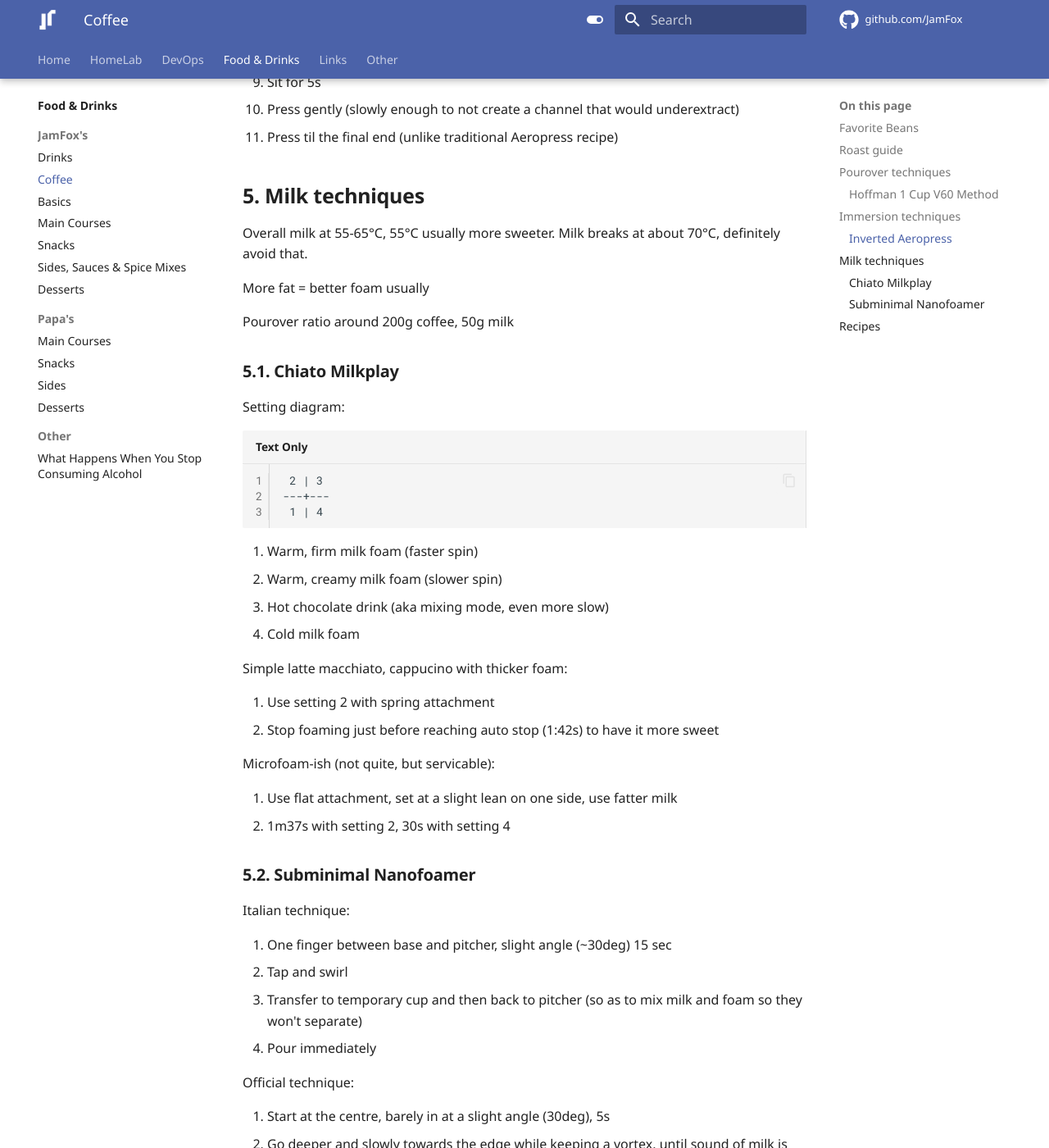
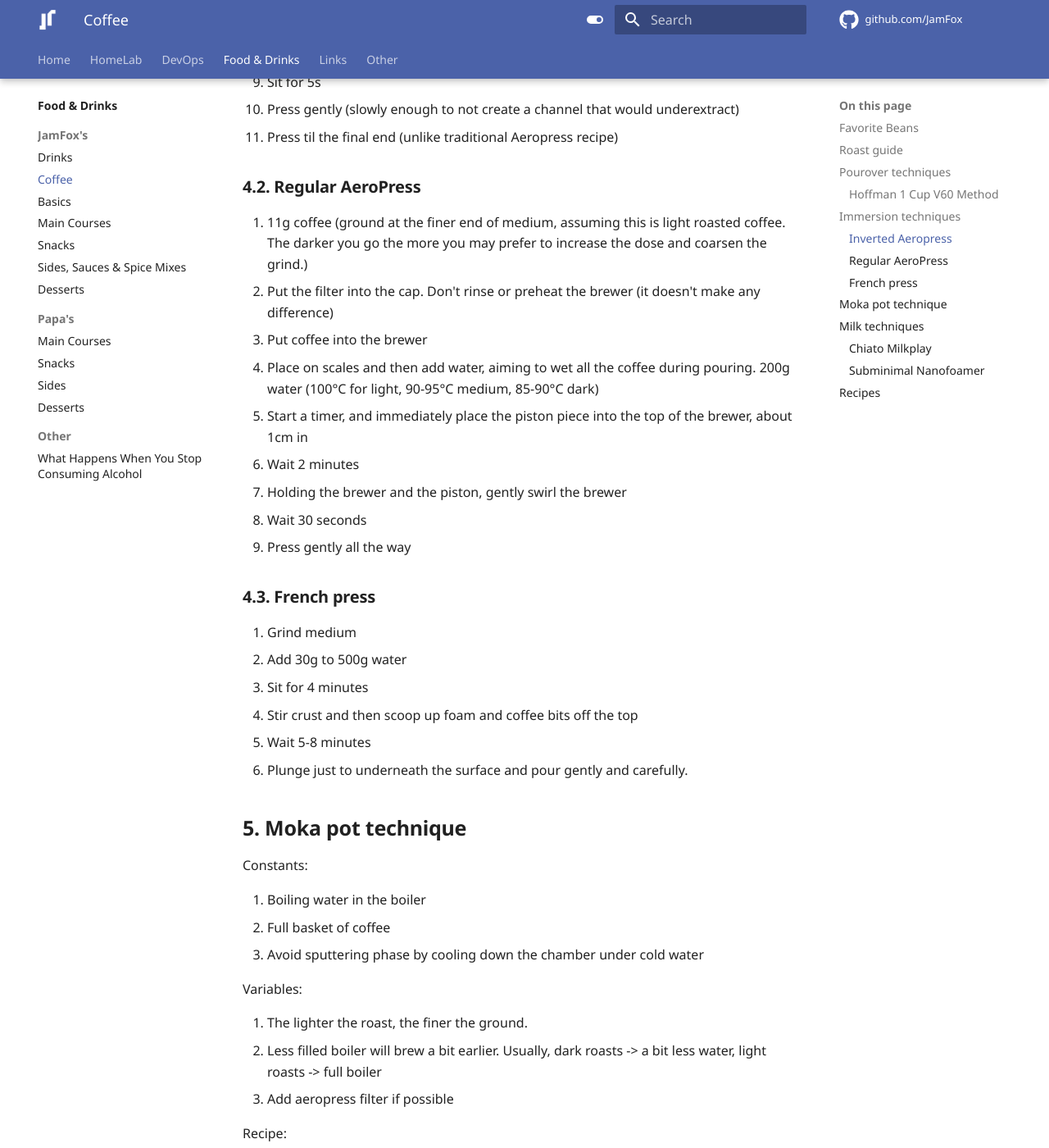
Before and after one commit to JamFox/docs.jamfox.dev, an MkDocs documentation site: the page built from docs/content/food/coffee.md, in a window 1280 px wide and 1400 px high, scrolled down 3630 px. Shown: the whole window at 82% size. Built offline with MkDocs 1.6.1 and Material for MkDocs 9.7.7, drawn with Linux system fonts in a browser that asks for light colours; plug-ins that fetch from the network failed and are left out; comment, search, counter and statistics services are not loaded; some of the changed text lies outside the part shown.

Commit message:
add a bunch of tech

```diff
--- a/docs/content/food/coffee.md
+++ b/docs/content/food/coffee.md
@@ -108,6 +108,54 @@ Recipe:
 10. Press gently (slowly enough to not create a channel that would underextract)
 11. Press til the final end (unlike traditional Aeropress recipe)
 
+### Regular AeroPress
+
+1. 11g coffee (ground at the finer end of medium, assuming this is light roasted coffee. The darker you go the more you may prefer to increase the dose and coarsen the grind.)
+2. Put the filter into the cap. Don't rinse or preheat the brewer (it doesn't make any difference)
+3. Put coffee into the brewer
+4. Place on scales and then add water, aiming to wet all the coffee during pouring. 200g water (100°C for light, 90-95°C medium, 85-90°C dark)
+5. Start a timer, and immediately place the piston piece into the top of the brewer, about 1cm in
+6. Wait 2 minutes
+7. Holding the brewer and the piston, gently swirl the brewer
+8. Wait 30 seconds
+9. Press gently all the way
+
+### French press
+
+1. Grind medium
+2. Add 30g to 500g water
+3. Sit for 4 minutes
+4. Stir crust and then scoop up foam and coffee bits off the top
+5. Wait 5-8 minutes
+6. Plunge just to underneath the surface and pour gently and carefully.
+
+## Moka pot technique
+
+Constants:
+
+1. Boiling water in the boiler
+2. Full basket of coffee
+3. Avoid sputtering phase by cooling down the chamber under cold water
+
+Variables:
+
+1. The lighter the roast, the finer the ground.
+2. Less filled boiler will brew a bit earlier. Usually, dark roasts -> a bit less water, light roasts -> full boiler
+3. Add aeropress filter if possible
+
+Recipe:
+
+1. Fill lower compartment to the safety valve
+2. Fill the coffe compartment
+3. Preheat the hob with relatively low heat on the gas hob
+4. Assemble the pot and wait
+5. As soon as the liquid starts to flow, turn off the heat. For electric hobs, move it to the edge of the hob.
+
+Troubleshooting, if the sputtering phase starts before you think it's time (not enough coffee out etc):
+
+1. Too fine of a grind
+2. Too much heat
+
 ## Milk techniques
 
 Overall milk at 55-65°C, 55°C usually more sweeter. Milk breaks at about 70°C, definitely avoid that.
```
